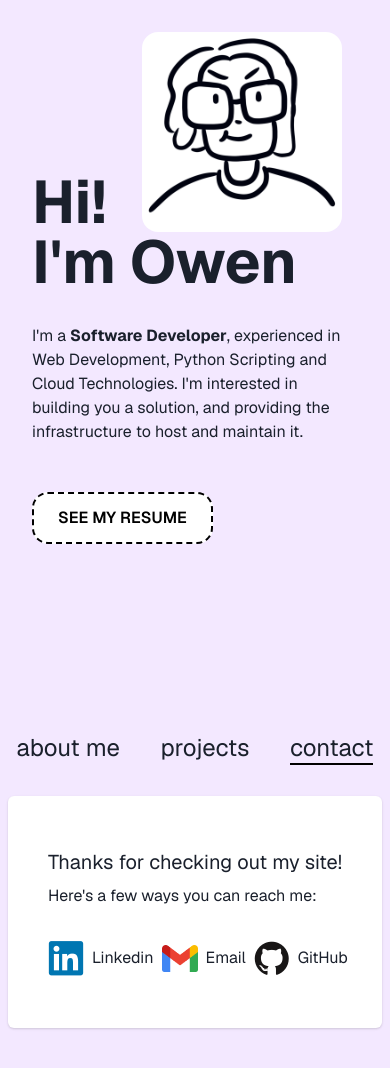
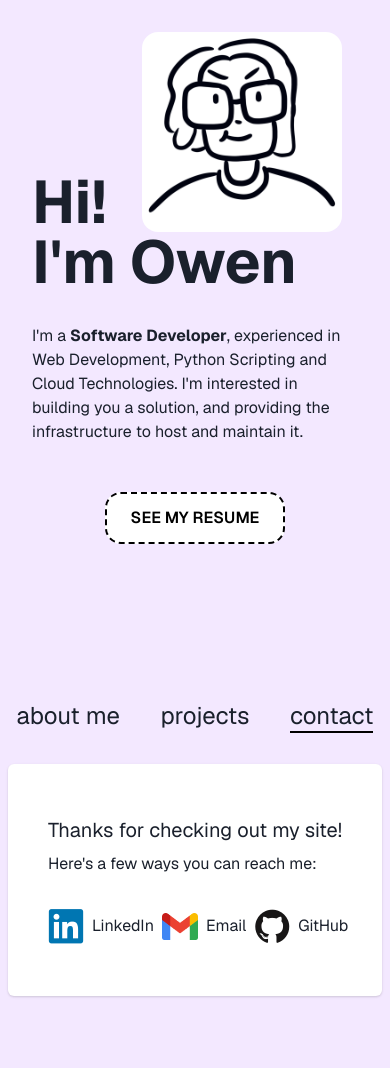
Before and after one commit to Owen-Allen/portfolio, a Next.js app: page /contact in a window 390 px wide. Shown: the top 1068 px of the page. Built offline with nearby package versions, Linux system fonts and the light colour scheme.

Commit message:
adjusted text width in header. Fixed typo in contact.

```diff
--- a/app/contact/page.tsx
+++ b/app/contact/page.tsx
@@ -14,7 +14,7 @@ export default function Contact() {
                     <p className="sm:text-lg"> Here&apos;s a few ways you can reach me: </p>
 
                     <div className="flex flex-row pt-8 -mr-4 justify-start space-x-2 sm:space-x-16">
-                        <Link href="https://www.linkedin.com/in/owen-allen00/" className="flex flex-row items-center space-x-2"><i className="devicon-linkedin-plain colored text-4xl"></i> <p>Linkedin</p></Link>
+                        <Link href="https://www.linkedin.com/in/owen-allen00/" className="flex flex-row items-center space-x-2"><i className="devicon-linkedin-plain colored text-4xl"></i> <p>LinkedIn</p></Link>
                         <Link href="mailto:owenallen.2000@gmail.com" className="flex flex-row items-center space-x-2"><Image width={36} height={36} alt="mail symbol" src="/mail.png" /> <p>Email</p></Link>
                         <Link href="https://github.com/owen-allen" className="flex flex-row items-center space-x-2"><i className="devicon-github-original colored text-4xl"></i> <p>GitHub</p></Link>
                     </div>
--- a/components/header.tsx
+++ b/components/header.tsx
@@ -37,10 +37,10 @@ export default function Header() {
                         </div>
                         <h1 className="sm:w-[432px] lg:text-8xl text-6xl break-keep font-bold">I&apos;m Owen</h1>
                     </div>
-                    <p className='xl:w-2/3 lg:w-5/6 sm:w-full pb-4 sm:text-lg '>
+                    <p className='2xl:w-2/3 lg:w-5/6 sm:w-full pb-4 sm:text-lg '>
                         I&apos;m a <b>Software Developer</b>, experienced in Web Development, Python Scripting and Cloud Technologies. I&apos;m interested in building you a solution, and providing the infrastructure to host and maintain it.  {/*or and building the infrastruction to support it*/}
                     </p>
-                    <div className="w-full flex items-center lg:items-start">
+                    <div className="w-full flex justify-center items-center lg:justify-start lg:items-start">
                         <DottedButton className="w-64"/>
                     </div>
                 </div>
@@ -57,7 +57,7 @@ export default function Header() {
             </div>
 
 
-            <ul className="-mb-8 -mx-6 space-x-8 sm:mx-0 flex flex-row justify-evenly text-2xl pt-48">
+            <ul className="-mb-8 -mx-6 space-x-8 sm:mx-0 flex flex-row justify-evenly text-2xl sm:pt-48 pt-40">
                 {links.map((link) => (
                     <li key={link.href}>
                         <Link className="relative" href={link.href}>
```
